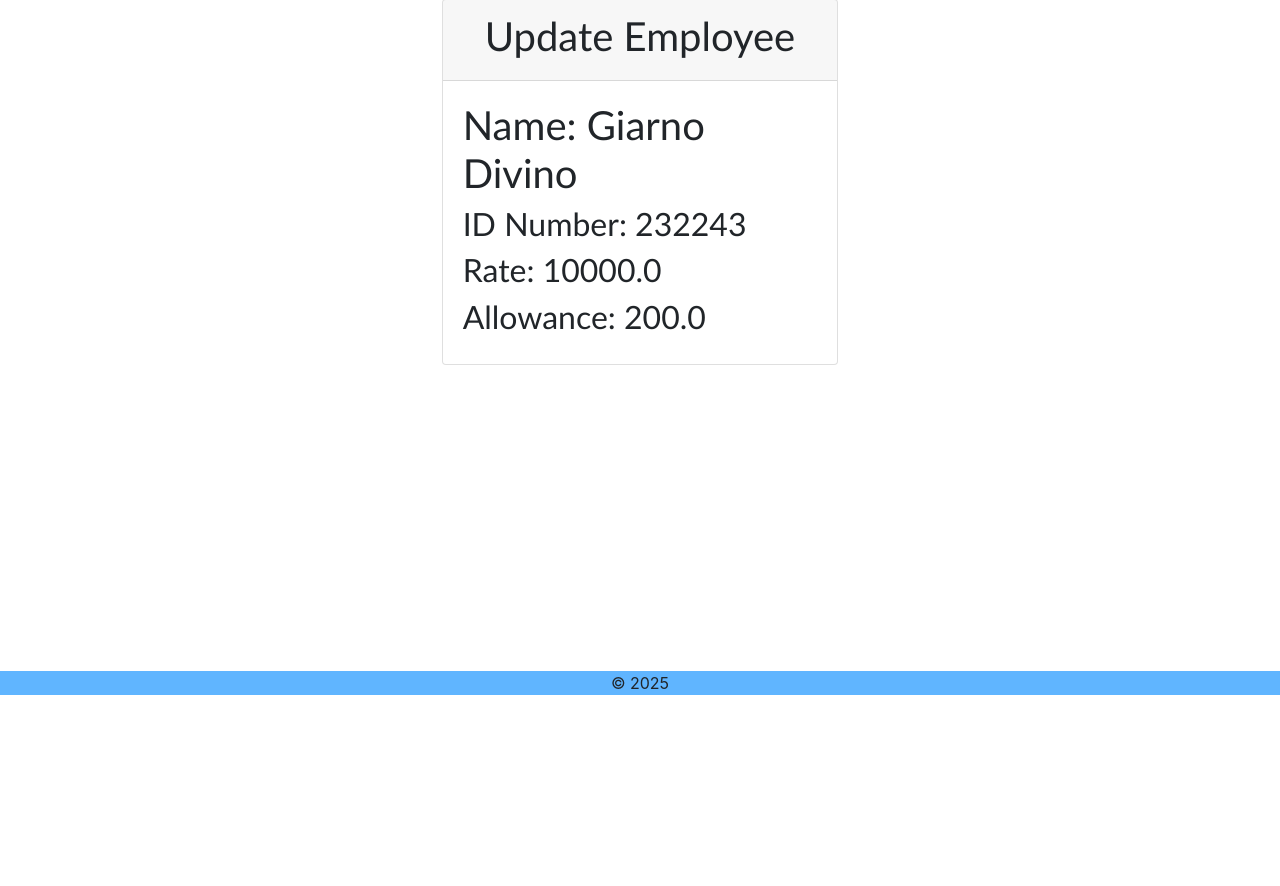
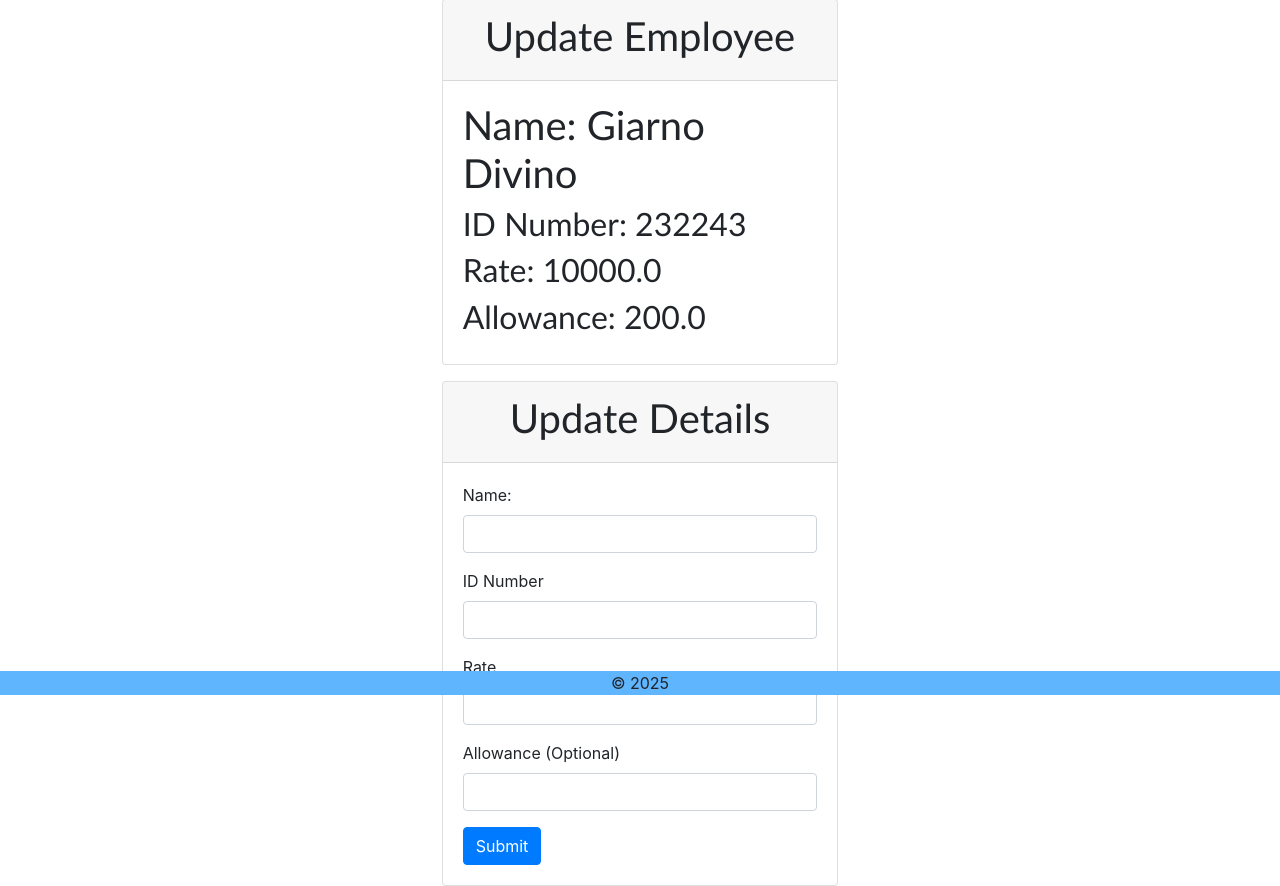
Before and after one commit to giarnodivino/finalproject, a Django app: template Lazapee/payroll_app/templates/payroll_app/update_employee.html in a window 1280 px wide. Shown: the part 105-991 px from the top of the page. Before the commit the page ends 800 px from the top, so only its background shows below. Run offline with Django 5.2, Linux system fonts and the light colour scheme; the template is opened without the code that fills it: values that come from a table or form of the project are taken from there, others are empty; data comes from the database, SQL or seed files in the repository; both versions use the stored data as it was after the commit.

Commit message:
last changes

```diff
--- a/Lazapee/payroll_app/templates/payroll_app/update_employee.html
+++ b/Lazapee/payroll_app/templates/payroll_app/update_employee.html
@@ -22,6 +22,33 @@
               <h2>Allowance: {{ e.allowance }}</h2>
             </div>
           </div>
+          <div class="card mt-3">
+            <div class="card-header text-center" style="font-family: 'Gill Sans'">
+              <h1>Update Details</h1>
+            </div>
+            <div class="card-body">
+              <form method="POST" action="{% url 'update_employee' pk=e.pk %}">
+                {% csrf_token %}
+                <div class="form-group">
+                  <label for="name">Name:</label>
+                  <input type="text" class="form-control" id="name" name="name" required />
+                </div>
+                <div class="form-group">
+                  <label for="id_number">ID Number</label>
+                  <input type="number" class="form-control" id="id_number" name="id_number" required />
+                </div>
+                <div class="form-group">
+                  <label for="rate">Rate</label>
+                  <input type="number" class="form-control" id="rate" name="rate" required />
+                </div>
+                <div class="form-group">
+                  <label for="allowance">Allowance (Optional)</label>
+                  <input type="number" class="form-control" id="allowance" name="allowance" />
+                </div>
+                <button type="submit" class="btn btn-primary">Submit</button>
+              </form>
+            </div>
+          </div>
         </div>
       </div>
     </div>
```
Also changed, not shown: Lazapee/payroll_app/views.py (+28 -9 lines), Lazapee/db.sqlite3.
